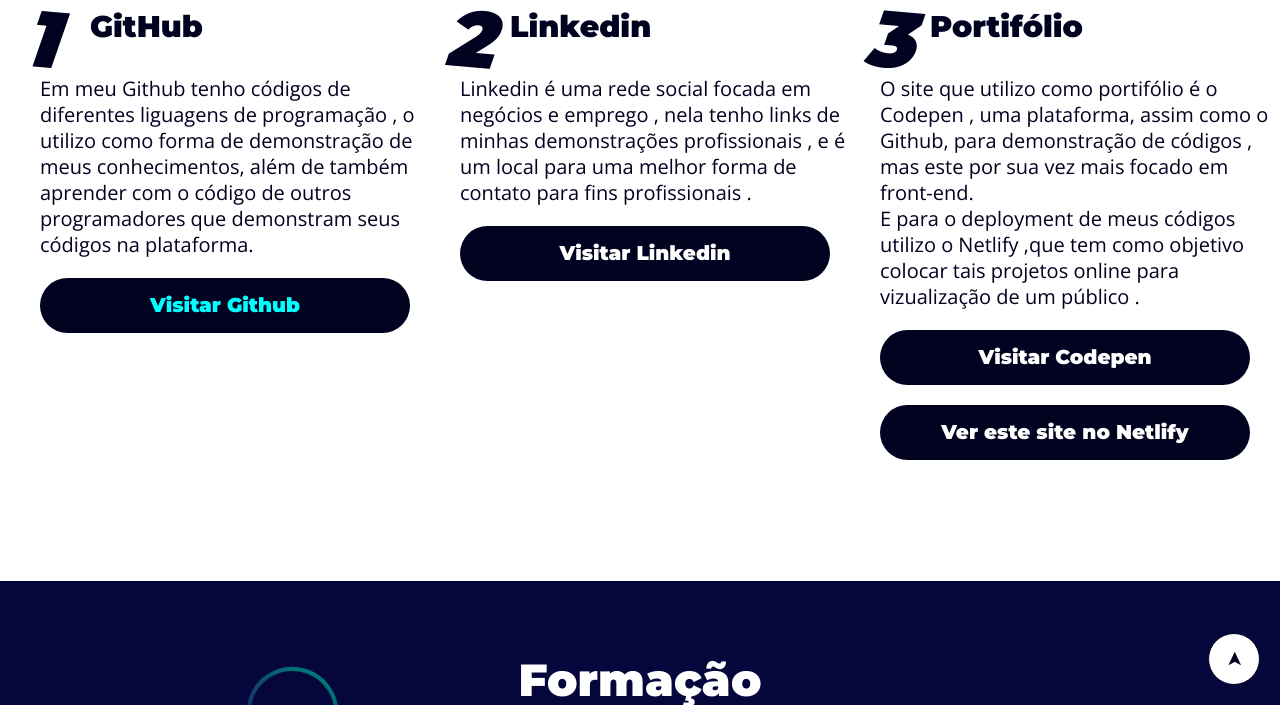
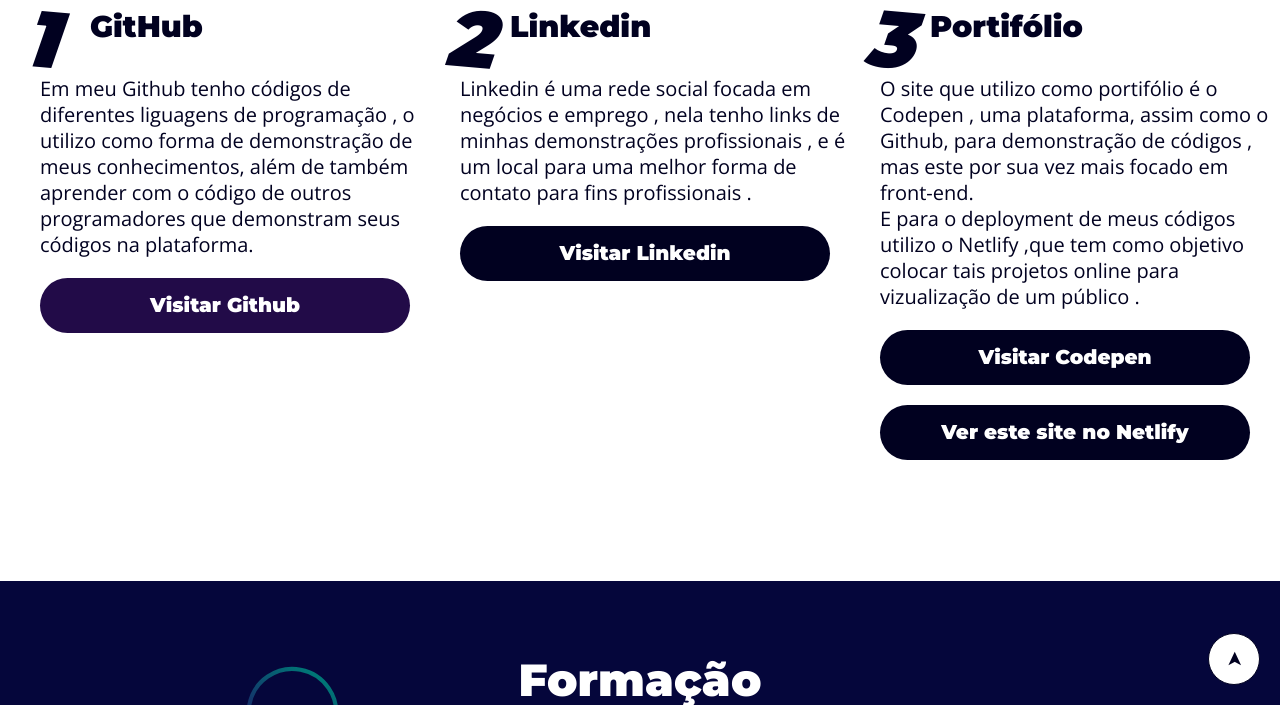
Before and after one commit to Reis567/lp-curriculum2, a plain HTML site: page index.html in a window 1280 px wide. In both pictures the pointer is over the button "Visitar Github". Shown: the part 1205-1910 px from the top of the page. Drawn offline with nearby package versions, Linux system fonts and the light colour scheme.

Commit message:
button hover and shadow

```diff
--- a/assets/css/elements.css
+++ b/assets/css/elements.css
@@ -42,6 +42,12 @@
     font-size: 20px;
     margin-top: 2rem;
     margin-right: 2rem;
+    box-shadow: 0px 10px 10px rgba(0, 0, 0, 0.1);
+}
+button:hover{
+    background-color: var(--hover-color);
+    transition: .5s;
+    cursor: pointer;
 }
 
 h3{
--- a/assets/css/styles.css
+++ b/assets/css/styles.css
@@ -61,15 +61,21 @@
 }
 .repositorio-link a:hover{
     color: aqua;
+
 }
 
 .repository {
     color: var(--primary-color);
 }
 .repository:hover{
-    color: aqua;
+    color: #5a57eb;
+    transition: .5s;
+    text-decoration: none;
+
 }
-
+.main-content button{
+    box-shadow: 1px 1px 2px #ffffff1a;
+}
 
 .grid-one-content {
     min-height: 100vh;
@@ -96,9 +102,6 @@
     color: var(--primary-color);
 }
 
-.grid a{
-    color:white;
-}
 
 .link-a-azul a{
     color: var(--primary-color);
@@ -108,8 +111,9 @@
     color: var(--white-color);
 }
 
-.grid a:hover{
+.grid button:hover{
     color: aqua;
+    background: var();
 }
 
 .grid h3 {
--- a/assets/css/variables.css
+++ b/assets/css/variables.css
@@ -2,6 +2,7 @@
     --primary-color: #010120;
     --white-color: #FFFFFF;
     --light-gray-color:#9e9e9e;
-    --hover-color: #6c2fcf;
+    --hover-color: #220b48;
+    --hover-color2:rgb(74, 27, 148)8;
     --gap: 3rem
 }
--- a/index.html
+++ b/index.html
@@ -62,8 +62,7 @@
                     <br>
                     <br>
                     E-mail : matheusdosreis9@gmail.com
-                    <br>
-                    Telefone : +55 (21) 97978-4672
+
 
                 </p>
             </div>
```
